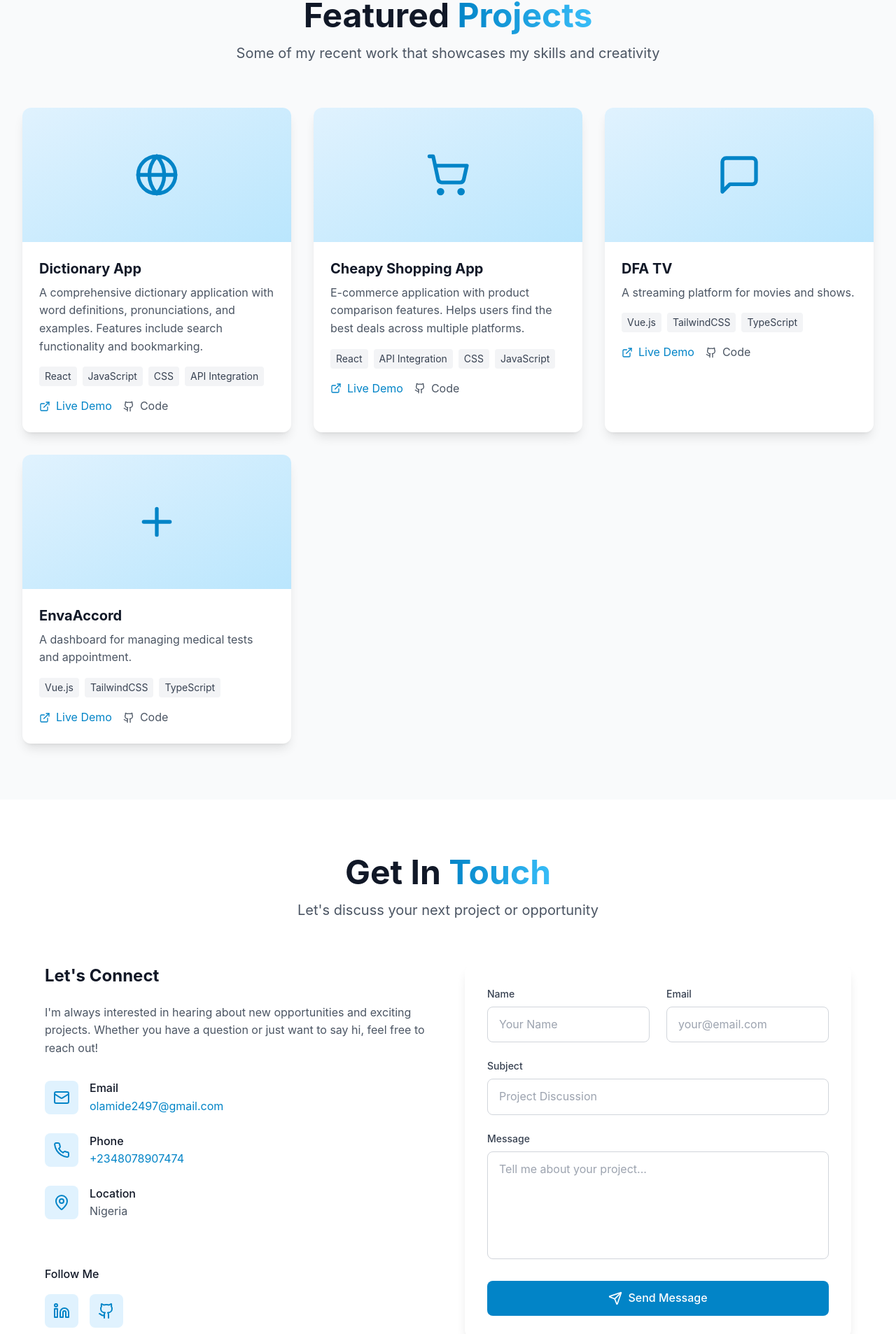
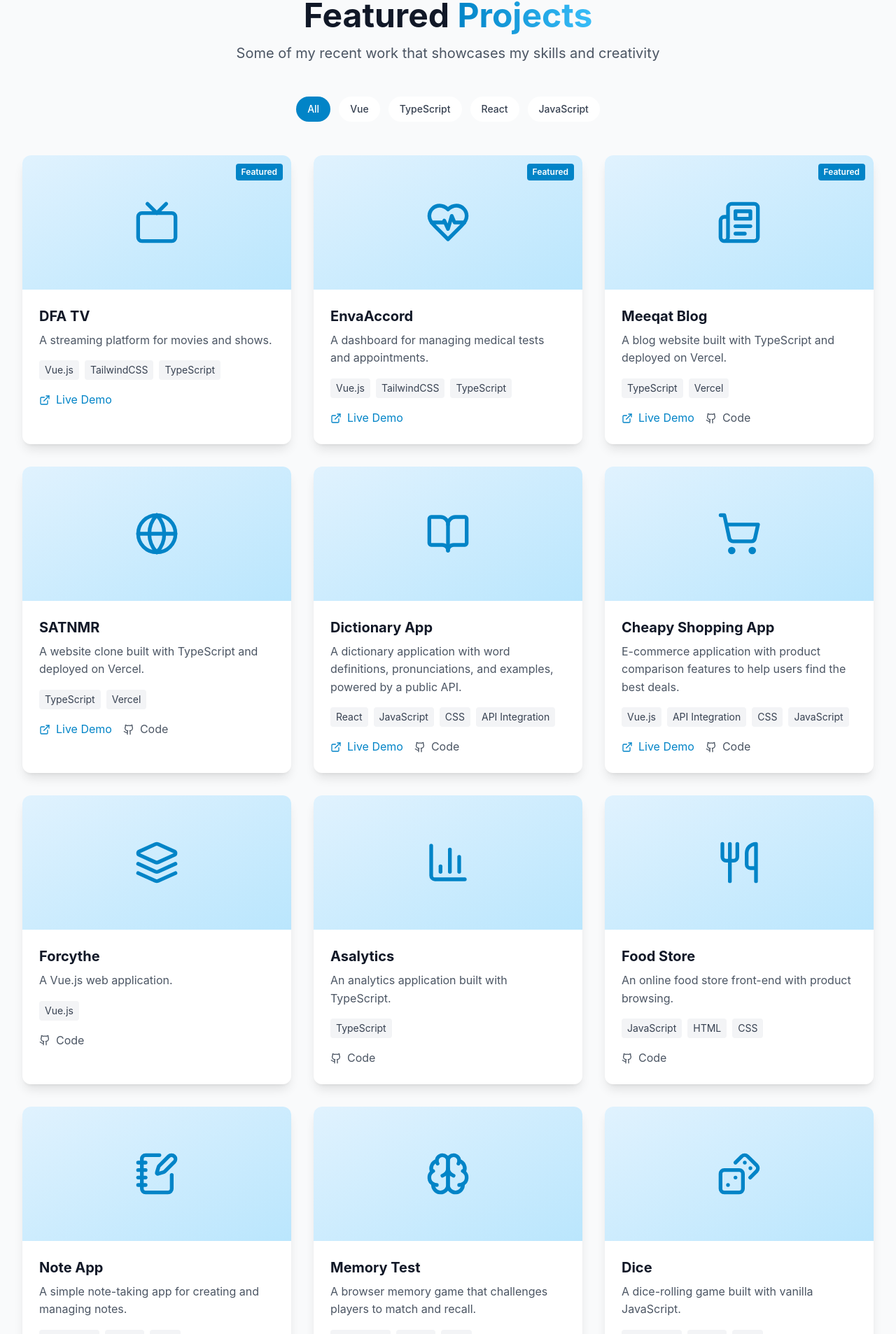
Before and after one commit to Involut6/Portfolio, a Vue app: page / in a window 1280 px wide. Shown: the part 3287-5194 px from the top of the page at 70% size. Built offline with nearby package versions, Linux system fonts and the light colour scheme.

Commit message:
Expand projects section with GitHub projects, category filter and featured badges
Co-Authored-By: Claude Sonnet 5.5 <noreply@anthropic.com>
Claude-Session: https://claude.ai/code/session_01U5TkcMwjohxXv2SCEaUW4f

```diff
--- a/src/components/ProjectsSection.vue
+++ b/src/components/ProjectsSection.vue
@@ -1,7 +1,7 @@
 <template>
   <section id="projects" class="section-padding bg-gray-50 dark:bg-dark-800">
     <div class="container-max">
-      <div class="text-center mb-16">
+      <div class="text-center mb-12">
         <h2 class="text-4xl md:text-5xl font-bold text-gray-900 dark:text-white mb-4">
           Featured <span class="text-gradient">Projects</span>
         </h2>
@@ -10,10 +10,27 @@
         </p>
       </div>
 
+      <!-- Category Filter -->
+      <div class="flex flex-wrap justify-center gap-3 mb-12">
+        <button
+          v-for="category in categories"
+          :key="category"
+          @click="activeCategory = category"
+          :class="[
+            'px-4 py-2 rounded-full text-sm font-medium transition-colors duration-300',
+            activeCategory === category
+              ? 'bg-primary-600 text-white'
+              : 'bg-white dark:bg-dark-700 text-gray-700 dark:text-gray-300 hover:bg-primary-100 dark:hover:bg-dark-600'
+          ]"
+        >
+          {{ category }}
+        </button>
+      </div>
+
       <div class="grid md:grid-cols-2 lg:grid-cols-3 gap-8">
         <div
-          v-for="(project, index) in projects"
-          :key="index"
+          v-for="project in filteredProjects"
+          :key="project.title"
           class="card overflow-hidden group"
         >
           <!-- Project Image -->
@@ -22,6 +39,12 @@
               <component :is="project.icon" class="w-16 h-16 text-primary-600" />
             </div>
             <div class="absolute inset-0 bg-black bg-opacity-0 group-hover:bg-opacity-20 transition-all duration-300"></div>
+            <span
+              v-if="project.featured"
+              class="absolute top-3 right-3 px-2 py-1 rounded bg-primary-600 text-white text-xs font-semibold"
+            >
+              Featured
+            </span>
           </div>
 
           <!-- Project Content -->
@@ -36,15 +59,17 @@
                 :key="tech"
                 class="px-2 py-1 bg-gray-100 dark:bg-dark-700 text-gray-700 dark:text-gray-300 rounded text-sm"
               >
-                 {{ tech }}
+                {{ tech }}
               </span>
             </div>
 
             <!-- Project Links -->
             <div class="flex space-x-4">
               <a
+                v-if="project.liveUrl"
                 :href="project.liveUrl"
                 target="_blank"
+                rel="noopener noreferrer"
                 class="flex items-center text-primary-600 hover:text-primary-700 transition-colors duration-300"
               >
                 <ExternalLink class="w-4 h-4 mr-2" />
@@ -54,6 +79,7 @@
                 v-if="project.githubUrl"
                 :href="project.githubUrl"
                 target="_blank"
+                rel="noopener noreferrer"
                 class="flex items-center text-gray-600 dark:text-gray-400 hover:text-gray-700 dark:hover:text-gray-300 transition-colors duration-300"
               >
                 <Github class="w-4 h-4 mr-2" />
@@ -63,45 +89,149 @@
           </div>
         </div>
       </div>
+
+      <div class="text-center mt-12">
+        <a
+          href="https://github.com/Involut6?tab=repositories"
+          target="_blank"
+          rel="noopener noreferrer"
+          class="btn-secondary inline-flex items-center gap-2"
+        >
+          <Github class="w-5 h-5" />
+          See more on GitHub
+        </a>
+      </div>
     </div>
   </section>
 </template>
 
 <script setup>
-import { ExternalLink, Github, Globe, Brain, ShoppingCart, MessageSquare, Plus } from 'lucide-vue-next'
+import { ref, computed } from 'vue'
+import {
+  ExternalLink, Github, Globe, ShoppingCart, Tv, HeartPulse, BookOpen,
+  NotebookPen, Bomb, Brain, Dices, Utensils, BarChart3, Newspaper, Layers
+} from 'lucide-vue-next'
 
 const projects = [
   {
-    title: "Dictionary App",
-    description: "A comprehensive dictionary application with word definitions, pronunciations, and examples. Features include search functionality and bookmarking.",
-    technologies: ["React", "JavaScript", "CSS", "API Integration"],
-    liveUrl: "https://my-dictionary-apps.netlify.app/",
-    githubUrl: "https://github.com/Involut6/Dictionary-app",
+    title: "DFA TV",
+    description: "A streaming platform for movies and shows.",
+    technologies: ["Vue.js", "TailwindCSS", "TypeScript"],
+    category: "Vue",
+    featured: true,
+    liveUrl: "http://dfatv.com",
+    icon: Tv
+  },
+  {
+    title: "EnvaAccord",
+    description: "A dashboard for managing medical tests and appointments.",
+    technologies: ["Vue.js", "TailwindCSS", "TypeScript"],
+    category: "Vue",
+    featured: true,
+    liveUrl: "http://envaccord.netlify.app",
+    icon: HeartPulse
+  },
+  {
+    title: "Meeqat Blog",
+    description: "A blog website built with TypeScript and deployed on Vercel.",
+    technologies: ["TypeScript", "Vercel"],
+    category: "TypeScript",
+    featured: true,
+    liveUrl: "https://meeqat-blog.vercel.app",
+    githubUrl: "https://github.com/Involut6/Meeqat-blog",
+    icon: Newspaper
+  },
+  {
+    title: "SATNMR",
+    description: "A website clone built with TypeScript and deployed on Vercel.",
+    technologies: ["TypeScript", "Vercel"],
+    category: "TypeScript",
+    liveUrl: "https://satnmr-copy.vercel.app",
+    githubUrl: "https://github.com/Involut6/satnmr-copy",
     icon: Globe
   },
   {
+    title: "Dictionary App",
+    description: "A dictionary application with word definitions, pronunciations, and examples, powered by a public API.",
+    technologies: ["React", "JavaScript", "CSS", "API Integration"],
+    category: "React",
+    liveUrl: "https://my-dictionary-apps.netlify.app/",
+    githubUrl: "https://github.com/Involut6/Dictionary-app",
+    icon: BookOpen
+  },
+  {
     title: "Cheapy Shopping App",
-    description: "E-commerce application with product comparison features. Helps users find the best deals across multiple platforms.",
-    technologies: ["React", "API Integration", "CSS", "JavaScript"],
+    description: "E-commerce application with product comparison features to help users find the best deals.",
+    technologies: ["Vue.js", "API Integration", "CSS", "JavaScript"],
+    category: "Vue",
     liveUrl: "https://cheapyapp.netlify.app/",
     githubUrl: "https://github.com/Involut6/cheapy",
     icon: ShoppingCart
   },
   {
-    title: "DFA TV",
-    description: "A streaming platform for movies and shows.",
-    technologies: ["Vue.js", "TailwindCSS", "TypeScript"],
-    liveUrl: "http://dfatv.com",
-    githubUrl: "#",
-    icon: MessageSquare
+    title: "Forcythe",
+    description: "A Vue.js web application.",
+    technologies: ["Vue.js"],
+    category: "Vue",
+    githubUrl: "https://github.com/Involut6/Forcythe",
+    icon: Layers
   },
   {
-    title: "EnvaAccord",
-    description: "A dashboard for managing medical tests and appointment.",
-    technologies: ["Vue.js", "TailwindCSS", "TypeScript"],
-    liveUrl: "http://envaccord.netlify.app",
-    githubUrl: "#",
-    icon: Plus
+    title: "Asalytics",
+    description: "An analytics application built with TypeScript.",
+    technologies: ["TypeScript"],
+    category: "TypeScript",
+    githubUrl: "https://github.com/Involut6/Asalytics-app",
+    icon: BarChart3
+  },
+  {
+    title: "Food Store",
+    description: "An online food store front-end with product browsing.",
+    technologies: ["JavaScript", "HTML", "CSS"],
+    category: "JavaScript",
+    githubUrl: "https://github.com/Involut6/Food-store",
+    icon: Utensils
+  },
+  {
+    title: "Note App",
+    description: "A simple note-taking app for creating and managing notes.",
+    technologies: ["JavaScript", "HTML", "CSS"],
+    category: "JavaScript",
+    githubUrl: "https://github.com/Involut6/Note-App",
+    icon: NotebookPen
+  },
+  {
+    title: "Memory Test",
+    description: "A browser memory game that challenges players to match and recall.",
+    technologies: ["JavaScript", "HTML", "CSS"],
+    category: "JavaScript",
+    githubUrl: "https://github.com/Involut6/Memory-Test",
+    icon: Brain
+  },
+  {
+    title: "Dice",
+    description: "A dice-rolling game built with vanilla JavaScript.",
+    technologies: ["JavaScript", "HTML", "CSS"],
+    category: "JavaScript",
+    githubUrl: "https://github.com/Involut6/Dice",
+    icon: Dices
+  },
+  {
+    title: "MineSweeper",
+    description: "A classic Minesweeper game.",
+    technologies: ["JavaScript"],
+    category: "JavaScript",
+    githubUrl: "https://github.com/Involut6/MineSweeper",
+    icon: Bomb
   }
 ]
+
+const categories = ['All', ...new Set(projects.map(p => p.category))]
+const activeCategory = ref('All')
+
+const filteredProjects = computed(() =>
+  activeCategory.value === 'All'
+    ? projects
+    : projects.filter(p => p.category === activeCategory.value)
+)
 </script>
```
